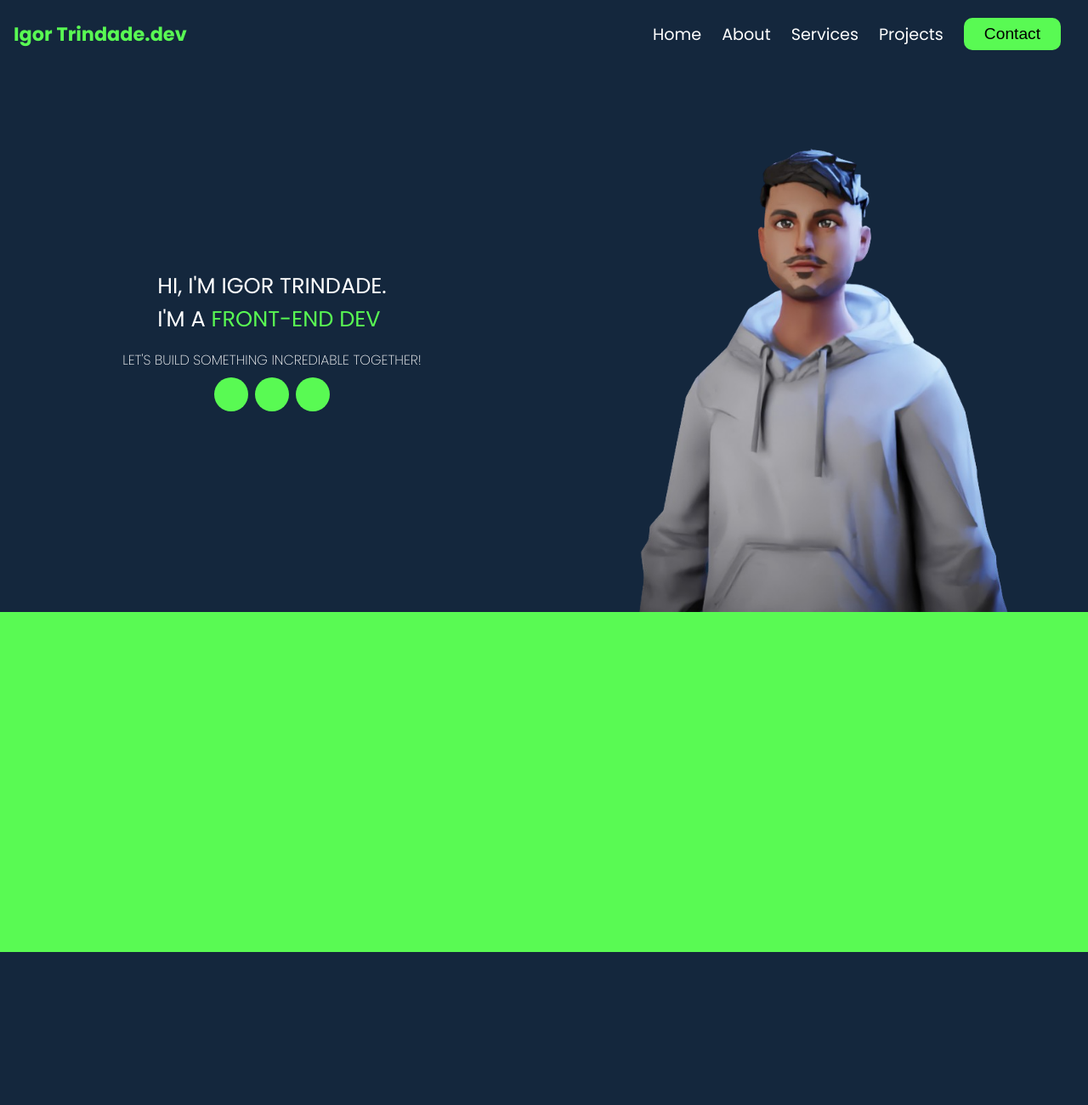
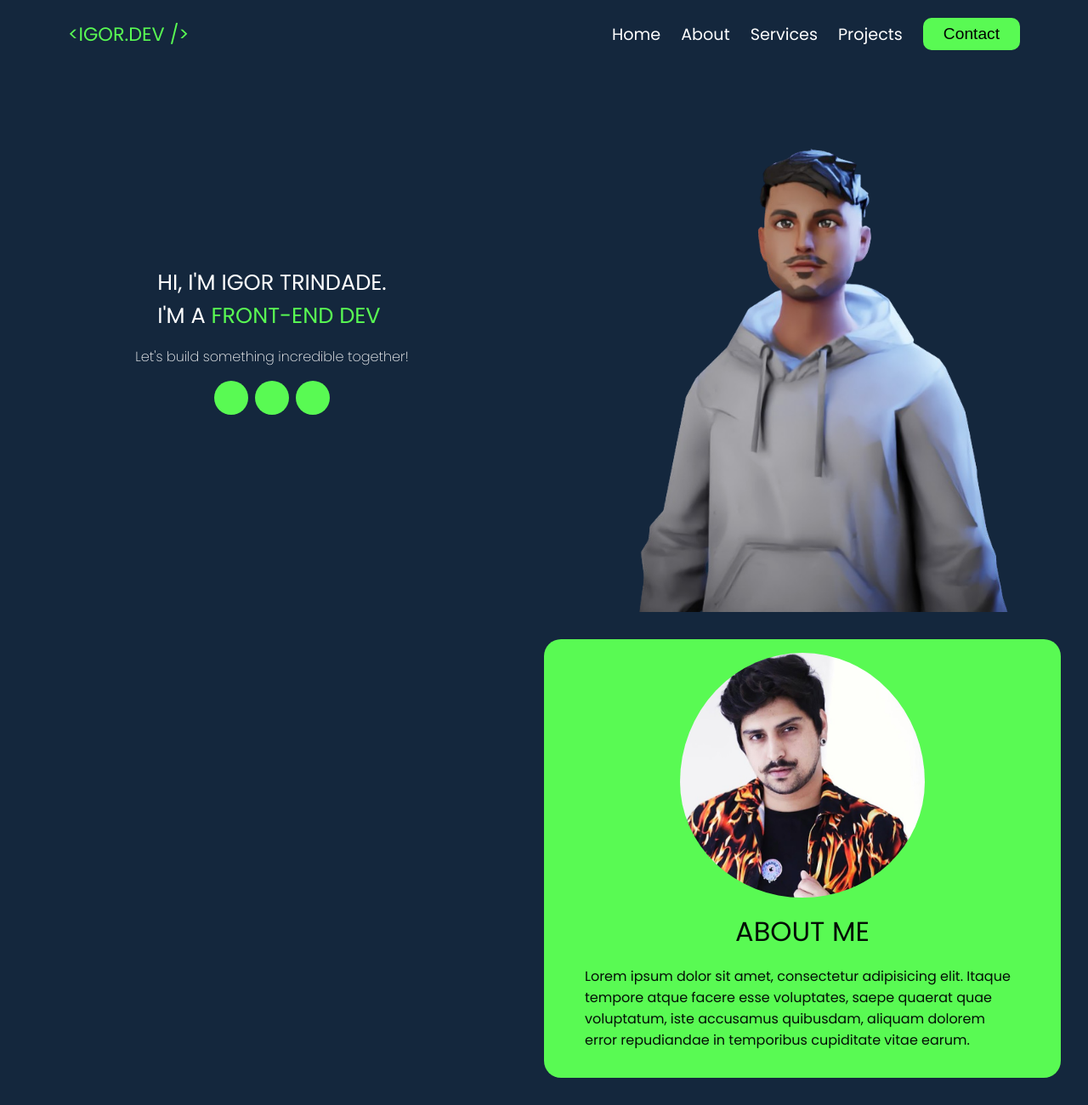
Before and after one commit to igortrindadelg/portfolio, a React (Create React App) app: page / in a window 1280 px wide. Shown: the whole page at 85% size. Before the commit the page ends 1120 px from the top, so only its background shows below. Built offline with nearby package versions, Linux system fonts and the light colour scheme; some icons are missing.

Commit message:
about-me section started

```diff
--- a/src/components/About.jsx
+++ b/src/components/About.jsx
@@ -1,10 +1,25 @@
 import React from 'react'
 
 import '../scss/About.scss'
+import Igor from '../assets/igor.jpeg'
 
 const About = () => {
     return (
-        <div className='aboutContainer'></div>
+        <div className='aboutContainer'>
+
+            <div className="skillsContainer">
+            </div>
+
+            <div className="aboutMeContainer">
+                <img src={Igor} alt="" className='aboutMeImage'/>
+
+                <h2 className='title'>
+                    About Me</h2>
+
+                <p>Lorem ipsum dolor sit amet, consectetur adipisicing elit. Itaque tempore atque facere esse voluptates, saepe quaerat quae voluptatum, iste accusamus quibusdam, aliquam dolorem error repudiandae in temporibus cupiditate vitae earum.</p>
+
+            </div>
+        </div>
      )
 }
 
--- a/src/components/Header.jsx
+++ b/src/components/Header.jsx
@@ -20,7 +20,7 @@ const Header = () => {
     return (
         <nav className='navbar'>
             <div className="logo">
-                <h2>Igor Trindade.dev</h2>
+                <h2>{'<IGOR.DEV />'}</h2>
             </div>
 
             <ul className={active}>
--- a/src/components/Main.jsx
+++ b/src/components/Main.jsx
@@ -15,19 +15,19 @@ const Main = () => {
                     </span></p>
                 </h2>
 
-                <p className='description'>Let's build something incrediable together! </p>
+                <p className='description'>Let's build something incredible together! </p>
 
                 <div className="iconsContainer">
                     <button className="iconsButton">
-                        <box-icon name='github' type='logo' color='#ffffff' ></box-icon>
+                        <box-icon name='github' type='logo' color='#000' ></box-icon>
                     </button>
 
                     <button className="iconsButton">
-                        <box-icon name='linkedin-square' type='logo' color='#ffffff' ></box-icon>
+                        <box-icon name='linkedin-square' type='logo' color='#000' ></box-icon>
                     </button>
 
                     <button className="iconsButton">
-                        <box-icon name='whatsapp' type='logo' color='#ffffff' ></box-icon>
+                        <box-icon type='logo' name='whatsapp' ></box-icon>
                     </button>
 
                 </div>
--- a/src/scss/About.scss
+++ b/src/scss/About.scss
@@ -1,5 +1,53 @@
+@import './colors.scss';
+
 .aboutContainer {
-    height: 50vh;
-    width: 100%;
-    background-color: #59fa53;
+    display: grid;
+    grid-template-columns: 1fr 1fr;
+    color: black;
+    max-width: 100%;
+    background-color: #14273d;
+    align-items: center;
+    padding: 2rem;
+
+    .imageContainer {
+        display: grid;
+        justify-items: center;
+        max-width: 100%;
+    }
+
+    .aboutMeContainer {
+        background-color: $primaryColor;
+        color: rgb(3, 15, 6);
+        border-radius: 20px;
+        display: grid;
+        grid-auto-flow: row;
+        justify-items: center;
+        max-width: 100%;
+        padding: 1rem;
+
+        .aboutMeImage {
+            max-width: 50%;
+            border-radius: 50%;
+            padding-bottom: 1rem;
+        }
+
+        h2 {
+            text-align: center;
+            font-size: 2rem;
+            text-transform: uppercase;
+            font-weight: 400;
+        }
+
+        p {
+            padding: 1rem 2rem;
+        }
+
+    }
 }
+
+@media (max-width: 820px) {
+    .aboutContainer {
+        grid-template-columns: 1fr;
+        grid-auto-flow: row;
+    }
+}
--- a/src/scss/Header.scss
+++ b/src/scss/Header.scss
@@ -2,24 +2,26 @@
     background-color: #14273d;
     color: white;
     display: grid;
-    grid-template-columns: auto 1fr auto;
+    grid-template-columns: 1fr 1fr auto;
     align-items: center;
     width: 100%;
     min-height: 10vh;
 }
 
 .logo {
-    padding: 0 1rem;
+    padding: 0 5rem;
 
     h2 {
+        // text-transform: uppercase;
         font-size: 1.4rem;
+        font-weight: 400;
         color: #59fa53;
     }
 }
 
 .navLinks {
     align-items: center;
-    padding: 0 2rem;
+    padding: 0 5rem;
     display: grid;
     grid-auto-flow: column;
     justify-content: end;
@@ -40,8 +42,8 @@
         }
 
         .navButton {
+            padding: 0.5rem 1.5rem;
             font-size: 1.2rem;
-            padding: 0.5rem 1.5rem;
             border-radius: 10px;
             border: none;
             background-color: #59fa53;
@@ -55,7 +57,7 @@
     display: none;
 
     div {
-        width: 2.5rem;
+        width: 2.4rem;
         height: 0.2rem;
         background-color: rgb(255, 255, 255);
         margin: 0.4rem;
@@ -64,6 +66,12 @@
 
 @media (max-width: 820px) {
 
+    .navbar {
+        position: fixed;
+
+        .logo {
+            padding: 0 1rem;
+        }
         .navLinks {
             width: 100%;
             min-height: 90vh;
@@ -82,10 +90,6 @@
 
         .navLink {
             text-align: center;
-    }
-
-    .navbar {
-        position: fixed;
         }
 
         .navToggle {
@@ -114,3 +118,12 @@
     .toggle .line3 {
         transform: rotate(45deg) translate(-6px, -6px);
     }
+
+    }
+
+
+@media (max-width: 360px) {
+    .logo > h2 {
+        font-size: 1.6rem;
+    }
+}
--- a/src/scss/Main.scss
+++ b/src/scss/Main.scss
@@ -4,7 +4,6 @@
     display: grid;
     grid-template-columns: 1fr 1fr;
     align-items: center;
-    // text-align: center;
     min-height: 100%;
     max-width: 100%;
 }
@@ -15,9 +14,9 @@
     max-width: 100%;
     align-items: center;
     justify-items: center;
-    text-transform: uppercase;
 
     .bigText {
+        text-transform: uppercase;
         padding: 0 2rem;
         padding-bottom: 1rem;
         font-size: 1.6rem;
@@ -39,8 +38,7 @@
         display: grid;
         grid-auto-flow: column;
         max-width: 100%;
-        padding: 0 1rem;
-        padding-top: 0.5rem;
+        padding-top: 1rem;
         grid-gap: 0.5rem;
 
         .iconsButton {
```
Lines whose indentation alone changed are shown as unchanged.
